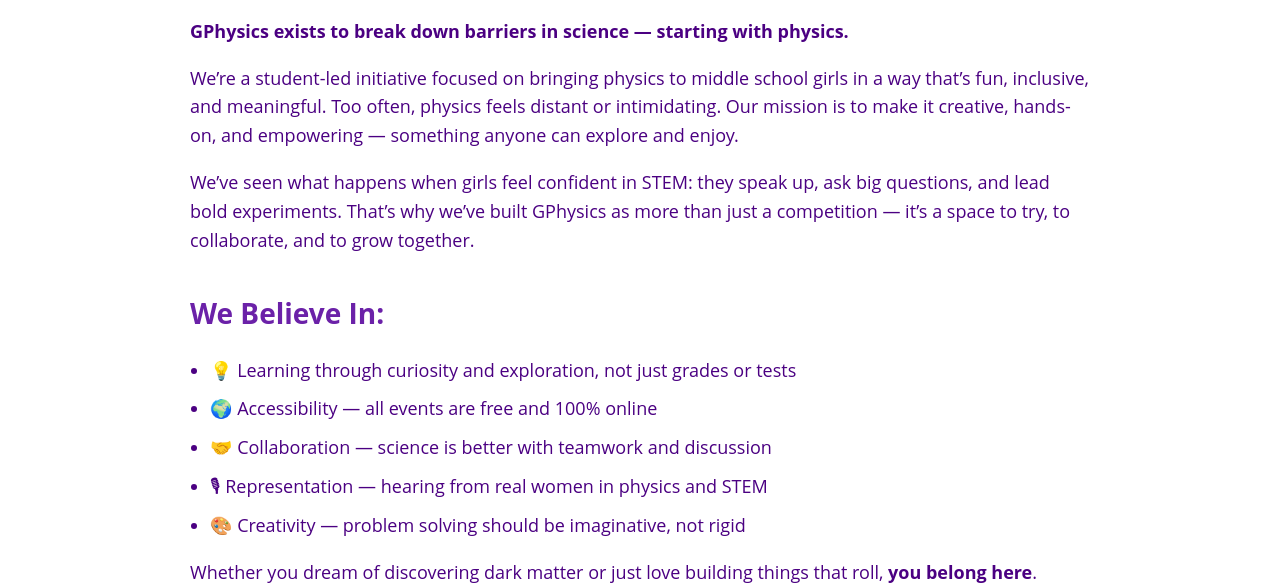
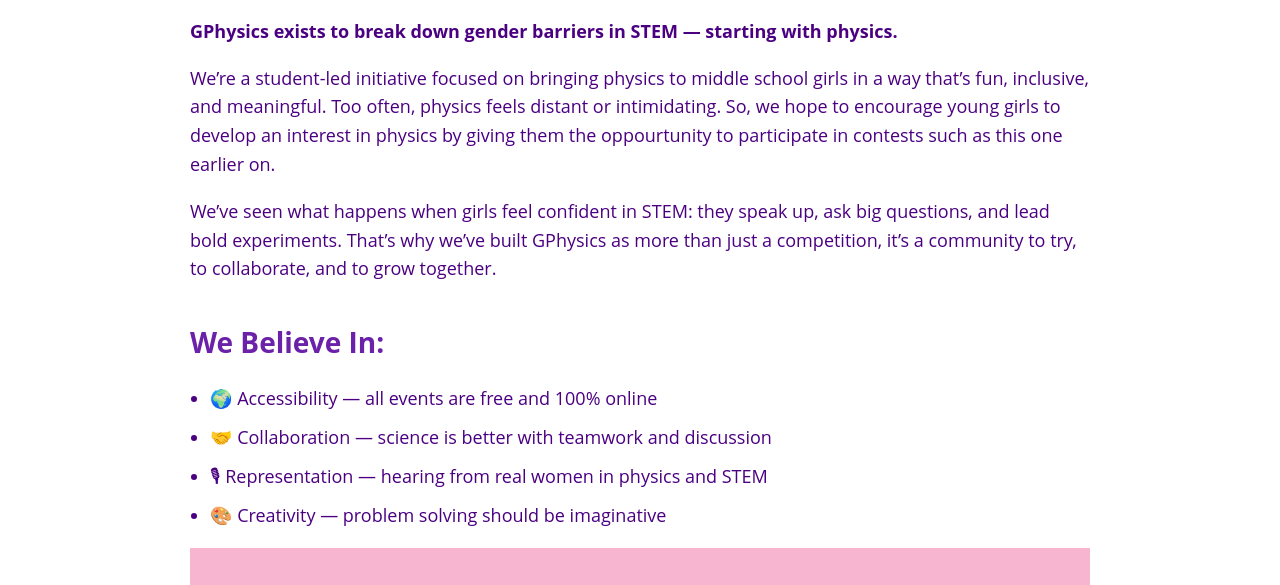
Before and after one commit to Gphysicsofficial/gphysics, a plain HTML site: page mission.html in a window 1280 px wide. Shown: the part 217-802 px from the top of the page. Drawn offline with Linux system fonts and the light colour scheme.

Commit message:
Update mission.html

```diff
--- a/mission.html
+++ b/mission.html
@@ -25,23 +25,19 @@
 
 <section class="content">
   <h1>Our Mission</h1>
-  <p><strong>GPhysics exists to break down barriers in science — starting with physics.</strong></p>
+  <p><strong>GPhysics exists to break down gender barriers in STEM — starting with physics.</strong></p>
 
-  <p>We’re a student-led initiative focused on bringing physics to middle school girls in a way that’s fun, inclusive, and meaningful. Too often, physics feels distant or intimidating. Our mission is to make it creative, hands-on, and empowering — something anyone can explore and enjoy.</p>
+  <p>We’re a student-led initiative focused on bringing physics to middle school girls in a way that’s fun, inclusive, and meaningful. Too often, physics feels distant or intimidating. So, we hope to encourage young girls to develop an interest in physics by giving them the oppourtunity to participate in contests such as this one earlier on.</p>
 
-  <p>We’ve seen what happens when girls feel confident in STEM: they speak up, ask big questions, and lead bold experiments. That’s why we’ve built GPhysics as more than just a competition — it’s a space to try, to collaborate, and to grow together.</p>
+  <p>We’ve seen what happens when girls feel confident in STEM: they speak up, ask big questions, and lead bold experiments. That’s why we’ve built GPhysics as more than just a competition, it’s a community to try, to collaborate, and to grow together.</p>
 
   <h2>We Believe In:</h2>
   <ul>
-    <li>💡 Learning through curiosity and exploration, not just grades or tests</li>
     <li>🌍 Accessibility — all events are free and 100% online</li>
     <li>🤝 Collaboration — science is better with teamwork and discussion</li>
     <li>🎙 Representation — hearing from real women in physics and STEM</li>
-    <li>🎨 Creativity — problem solving should be imaginative, not rigid</li>
+    <li>🎨 Creativity — problem solving should be imaginative</li>
   </ul>
-
-  <p>Whether you dream of discovering dark matter or just love building things that roll, <strong>you belong here</strong>. GPhysics is your space to explore, ask questions, and see how far your curiosity can take you.</p>
-</section>
 
 <footer>
   <p>© 2025 GPhysics. Inspiring the next generation of women physicists.</p>
```
